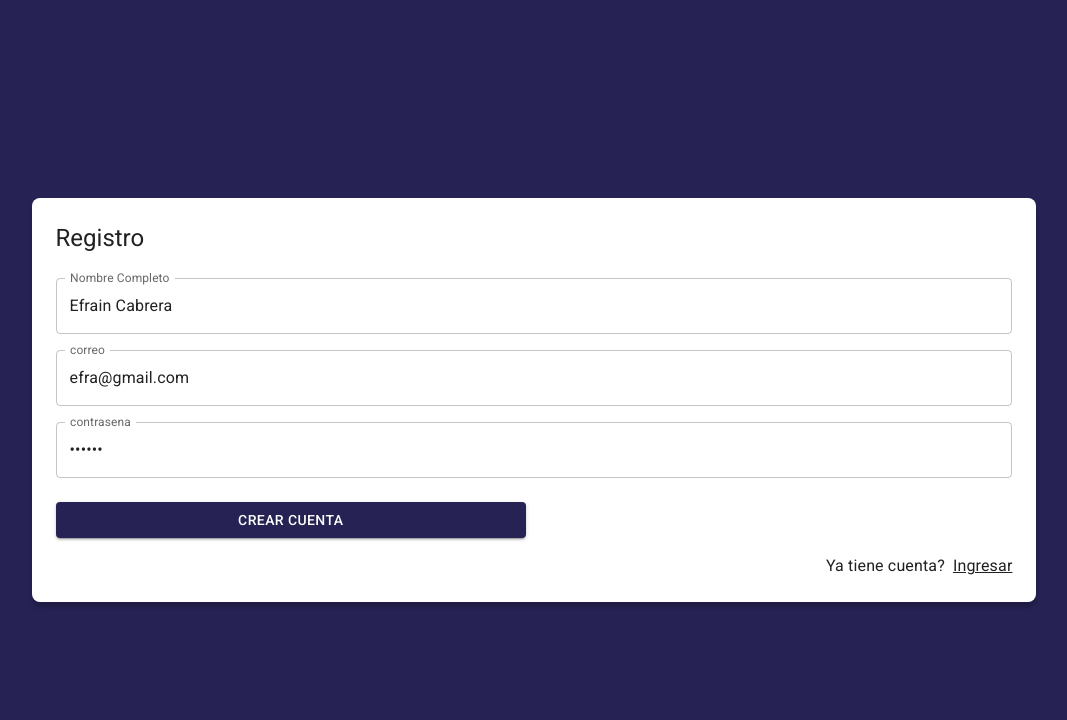
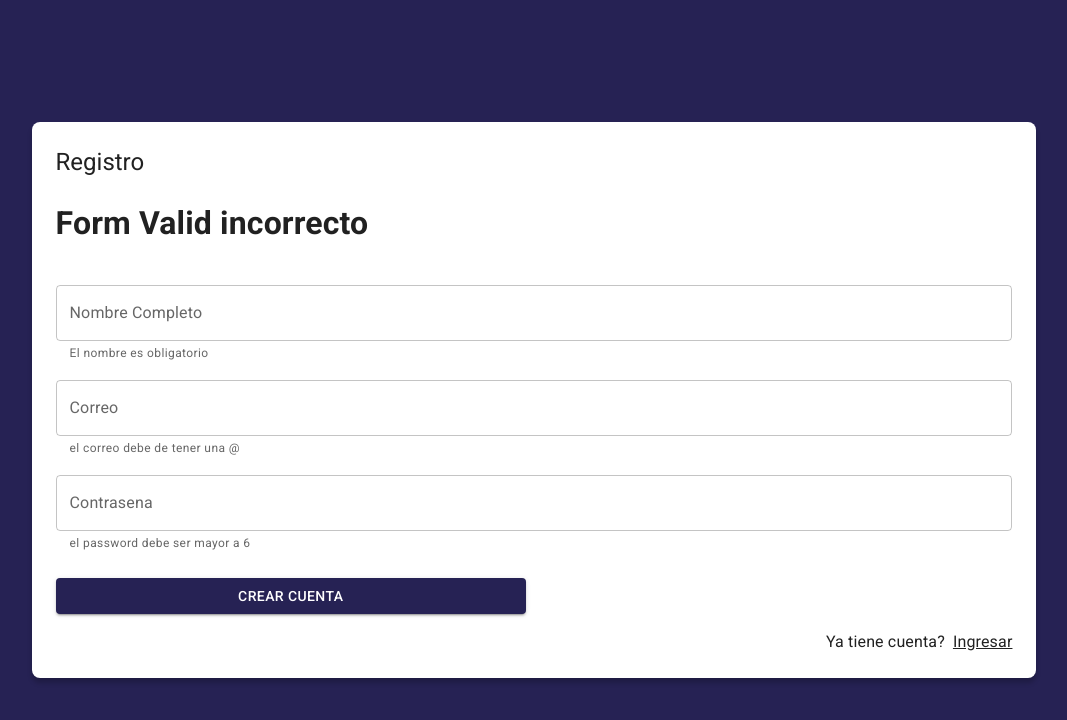
Before and after one commit to xEfraM7/JournalApp, a React (Vite) app: page /auth/register in a window 1280 px wide. Shown: the top 720 px of the page, without its empty margins (106-1173 px from the left). Built offline with nearby package versions, Linux system fonts and the light colour scheme.

Commit message:
comit con register email password

```diff
--- a/src/auth/Pages/RegisterPage.jsx
+++ b/src/auth/Pages/RegisterPage.jsx
@@ -3,20 +3,28 @@ import { Google } from "@mui/icons-material";
 import { Link as RouterLink } from "react-router-dom";
 import { AuthLayout } from "../Layout/AuthLayout";
 import { useForm } from "../../hooks/useForm";
+import { useState } from "react";
+import { useDispatch } from "react-redux";
+import { startCreatingUserWithEmailPassword } from "../../store/auth/thunks";
 
 const formData = {
-  email: "efra@gmail.com",
-  password: "123456",
-  displayName: "Efrain Cabrera",
+  email: "",
+  password: "",
+  displayName: "",
 };
 
 const formValidations = {
   email: [(value) => value.includes("@"), "el correo debe de tener una @"],
   password: [(value) => value.length >= 6, "el password debe ser mayor a 6"],
-  displayName: [(value) => value.length >= 1, "esto es obligatorio"],
+  displayName: [(value) => value.length >= 1, "El nombre es obligatorio"],
 };
 
 export const RegisterPage = () => {
+
+  const dispatch = useDispatch();
+
+  const [formSubmitted, setFormSubmitted] = useState(false);
+
   const {
     displayName,
     email,
@@ -29,15 +37,18 @@ export const RegisterPage = () => {
     passwordValid,
   } = useForm(formData, formValidations);
 
-  console.log(emailValid);
-
   const onSubmit = (e) => {
     e.preventDefault();
-    console.log(formState);
+    setFormSubmitted(true)
+    if (!isFormValid) {
+      return;
+    }
+    dispatch(startCreatingUserWithEmailPassword(formState));
   };
 
   return (
     <AuthLayout title="Registro">
+      <h1>Form Valid {isFormValid ? "valido" : "incorrecto"}</h1>
       <form onSubmit={onSubmit}>
         <Grid container>
           <Grid item xs={12} sx={{ mt: 2 }}>
@@ -46,31 +57,37 @@ export const RegisterPage = () => {
               type="text"
               placeholder="Nombre"
               fullWidth
-              name="name"
+              name="displayName"
               value={displayName}
               onChange={onInputChange}
+              error={!!displayNameValid && formSubmitted}
+              helperText={displayNameValid}
             />
           </Grid>
           <Grid item xs={12} sx={{ mt: 2 }}>
             <TextField
-              label="correo"
+              label="Correo"
               type="email"
-              placeholder="correo@gmail.com"
+              placeholder="Correo@gmail.com"
               fullWidth
               name="email"
               value={email}
               onChange={onInputChange}
+              error={!!emailValid && formSubmitted}
+              helperText={emailValid}
             />
           </Grid>
           <Grid item xs={12} sx={{ mt: 2 }}>
             <TextField
-              label="contrasena"
+              label="Contrasena"
               type="password"
-              placeholder="password"
+              placeholder="Password"
               fullWidth
               name="password"
               value={password}
               onChange={onInputChange}
+              error={!!passwordValid && formSubmitted}
+              helperText={passwordValid}
             />
           </Grid>
           <Grid container spacing={2} sx={{ mb: 2, mt: 1 }}>
--- a/src/firebase/providers.js
+++ b/src/firebase/providers.js
@@ -1,4 +1,9 @@
-import { GoogleAuthProvider, signInWithPopup } from "firebase/auth";
+import {
+  GoogleAuthProvider,
+  signInWithPopup,
+  updateProfile,
+  createUserWithEmailAndPassword,
+} from "firebase/auth";
 import { FirebaseAuth } from "./config";
 
 //creamos un nuevo objeto de GoogleAuthProvider
@@ -10,7 +15,7 @@ export const signInWithGoogle = async () => {
     const result = await signInWithPopup(FirebaseAuth, googleProvider);
     //aqui almacenamos las credenciales de login
     // const credentials = GoogleAuthProvider.credentialFromResult(result);
-    const { displayName, email, photoURL, uid} = result.user;
+    const { displayName, email, photoURL, uid } = result.user;
     return {
       ok: true,
       //user info
@@ -30,3 +35,27 @@ export const signInWithGoogle = async () => {
     };
   }
 };
+
+export const registerUserWithEmailPassword = async ({
+  email,
+  password,
+  displayName,
+}) => {
+  try {
+    console.log(email, password, displayName);
+    const resp = await createUserWithEmailAndPassword(
+      FirebaseAuth,
+      email,
+      password
+    );
+    const { uid, photoURL } = resp.user;
+    await updateProfile(FirebaseAuth.currentUser, {
+      displayName
+    });
+  } catch (error) {
+    return {
+      ok: false,
+      errorMessage: error.errorMessage,
+    };
+  }
+};
--- a/src/hooks/useForm.js
+++ b/src/hooks/useForm.js
@@ -1,4 +1,4 @@
-import { useEffect, useState } from "react";
+import { useEffect, useMemo, useState } from "react";
 
 export const useForm = (initialForm = {}, formValidations = {}) => {
   const [formState, setFormState] = useState(initialForm);
@@ -8,6 +8,16 @@ export const useForm = (initialForm = {}, formValidations = {}) => {
   useEffect(() => {
     createValidators();
   }, [formState]);
+
+  const isFormValid = useMemo(() => {
+    for (const formValue of Object.keys(formValidation)) {
+      if (formValidation[formValue] !== null) {
+        return false;
+      }
+    }
+
+    return true;
+  }, [formValidation]);
 
   const onInputChange = ({ target }) => {
     const { name, value } = target;
@@ -40,6 +50,7 @@ export const useForm = (initialForm = {}, formValidations = {}) => {
     formState,
     onInputChange,
     onResetForm,
-    ...formValidation
+    ...formValidation,
+    isFormValid
   };
 };
--- a/src/store/auth/thunks.js
+++ b/src/store/auth/thunks.js
@@ -1,20 +1,40 @@
-import { signInWithGoogle } from "../../firebase/providers";
-import { checkingCredentials, login, logout } from "./authSlice"
+import {
+  signInWithGoogle,
+  registerUserWithEmailPassword,
+} from "../../firebase/providers";
+import { checkingCredentials, login, logout } from "./authSlice";
 
 //aqui se crearon los thunks para asi poder cambiar el status del login utilizando el reducer de checking credentials
 
-export const checkingAuthentication = (email,password) => {
-    return async(dispatch)=>{
-        dispatch(checkingCredentials());
-    }
-}
+export const checkingAuthentication = (email, password) => {
+  return async (dispatch) => {
+    dispatch(checkingCredentials());
+  };
+};
 
 export const startGoogleSignIn = () => {
-    return async(dispatch) => {
-        dispatch(checkingCredentials());
-        const result = await signInWithGoogle();
-        if(!result.ok) return dispatch(logout(result.errorMessage));
+  return async (dispatch) => {
+    dispatch(checkingCredentials());
+    const result = await signInWithGoogle();
+    if (!result.ok) return dispatch(logout(result.errorMessage));
 
-        dispatch(login(result))
-    }
-}
+    dispatch(login(result));
+  };
+};
+
+export const startCreatingUserWithEmailPassword = ({
+  email,
+  password,
+  displayName,
+}) => {
+  return async (dispatch) => {
+    dispatch(checkingCredentials());
+    const result = await registerUserWithEmailPassword({
+      email,
+      password,
+      displayName,
+    });
+    if (!result.ok) return dispatch(logout(result.errorMessage));
+    dispatch(login(result));
+  };
+};
```
